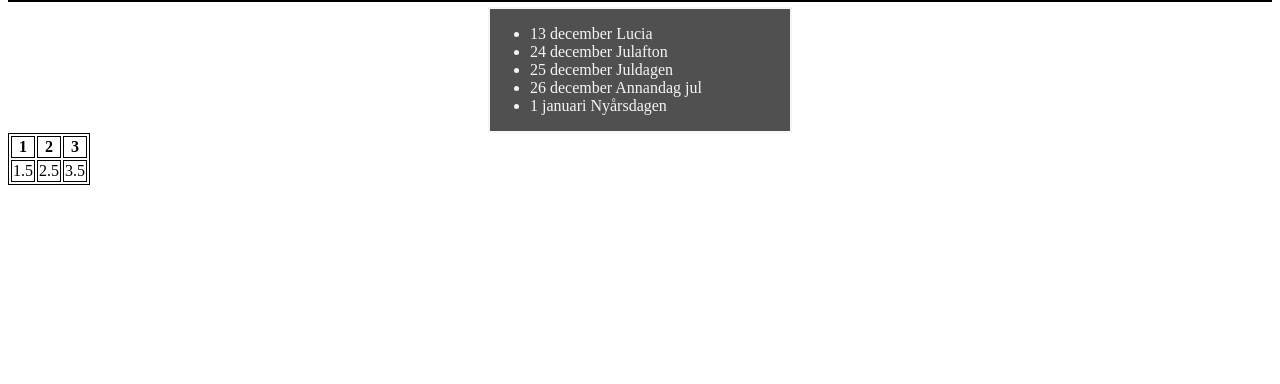
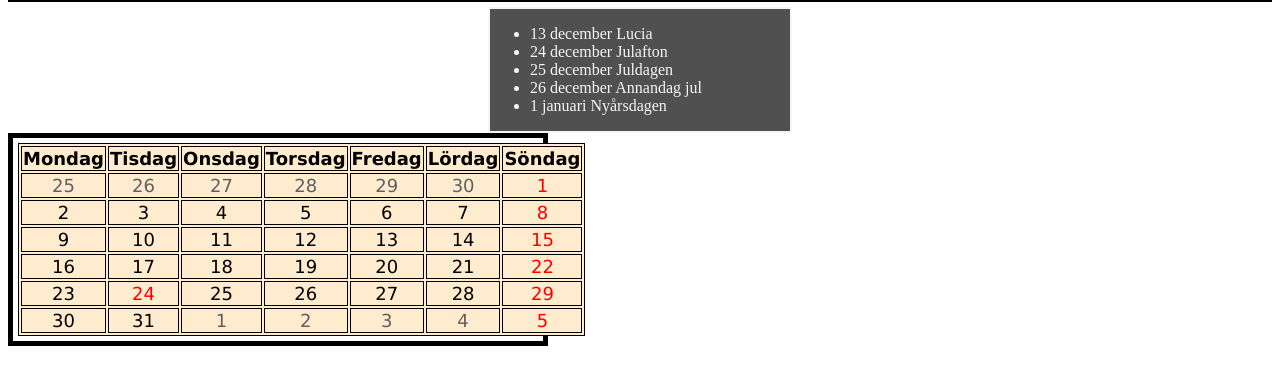
Before and after one commit to Server-Fox/Skol-Projekt, a plain HTML site: page Webbutveckling/lek 4 uppg 2 Julkalender/index.html in a window 1280 px wide. Shown: the part 116-500 px from the top of the page. Drawn offline with Linux system fonts and the light colour scheme.

Commit message:
Fixade tabellen

```diff
--- a/Webbutveckling/lek 4 uppg 2 Julkalender/index.html
+++ b/Webbutveckling/lek 4 uppg 2 Julkalender/index.html
@@ -23,18 +23,73 @@
                 <li>1 januari Nyårsdagen</li>
             </ul>
         </div>
+    <div class="border">
+        <table class="table">
+            <tr>
+                <th>Mondag</th>
+                <th>Tisdag</th>
+                <th>Onsdag</th>
+                <th>Torsdag</th>
+                <th>Fredag</th>
+                <th>Lördag</th>
+                <th>Söndag</th>
+            </tr>
+            <tr>
+                <td class="other-month">25</td>
+                <td class="other-month">26</td>
+                <td class="other-month">27</td>
+                <td class="other-month">28</td>
+                <td class="other-month">29</td>
+                <td class="other-month">30</td>
+                <td class="red-day">1</td>
+            </tr>
+            <tr>
+                <td>2</td>
+                <td>3</td>
+                <td>4</td>
+                <td>5</td>
+                <td>6</td>
+                <td>7</td>
+                <td class="red-day">8</td>
+            </tr>
+            <tr>
+                <td>9</td>
+                <td>10</td>
+                <td>11</td>
+                <td>12</td>
+                <td>13</td>
+                <td>14</td>
+                <td class="red-day">15</td>
+            </tr>
+            <tr>
+                <td>16</td>
+                <td>17</td>
+                <td>18</td>
+                <td>19</td>
+                <td>20</td>
+                <td>21</td>
+                <td class="red-day">22</td>
+            </tr>
+            <tr>
+                <td>23</td>
+                <td class="red-day">24</td>
+                <td>25</td>
+                <td>26</td>
+                <td>27</td>
+                <td>28</td>
+                <td class="red-day">29</td>
+            </tr>
+            <tr>
+                <td>30</td>
+                <td>31</td>
+                <td class="other-month">1</td>
+                <td class="other-month">2</td>
+                <td class="other-month">3</td>
+                <td class="other-month">4</td>
+                <td class="red-day">5</td>
+            </tr>
+        </table>
+    </div>
 
-    <table>
-        <tr>
-            <th>1</th>
-            <th>2</th>
-            <th>3</th>
-        </tr>
-        <tr>
-            <td>1.5</td>
-            <td>2.5</td>
-            <td>3.5</td>
-        </tr>
-    </table>
 </body>
 </html>
--- a/Webbutveckling/lek 4 uppg 2 Julkalender/style.css
+++ b/Webbutveckling/lek 4 uppg 2 Julkalender/style.css
@@ -45,3 +45,21 @@ h1{
     right: 20px;
     top: 20px;
 }
+
+.table{
+    background-color: blanchedalmond;
+    text-align: center;
+    font-family: 'Lucida Sans', 'Lucida Sans Regular', 'Lucida Grande', 'Lucida Sans Unicode', Geneva, Verdana, sans-serif;
+    font-size: large;
+}
+.other-month{
+    color:#606060;
+}
+.red-day{
+    color: red;
+}
+.border{
+    width: 520px;
+    padding: 5px;
+    border: 5px solid black
+}
```
